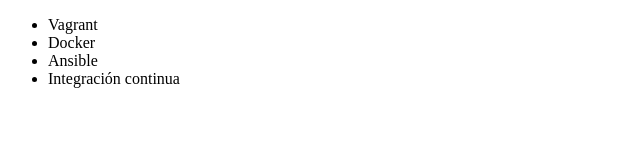
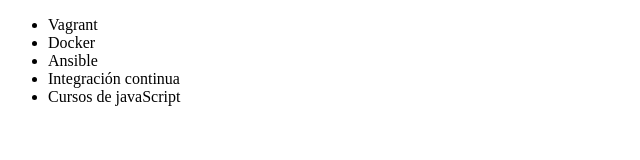
Before and after one commit to davidaraujo2112/alura-git, a plain HTML site: page index.html in a window 1280 px wide. Shown: the whole page, without its empty margins (0-640 px from the left). Drawn offline with Linux system fonts and the light colour scheme.

Commit message:
Se agrego curso de JavaScript

```diff
--- a/index.html
+++ b/index.html
@@ -12,6 +12,7 @@
          <li> Docker </li>
          <li> Ansible </li>
          <li> Integración continua </li>
+         <li> Cursos de javaScript</li>
      </ul>
 </body>
 </html>
```
